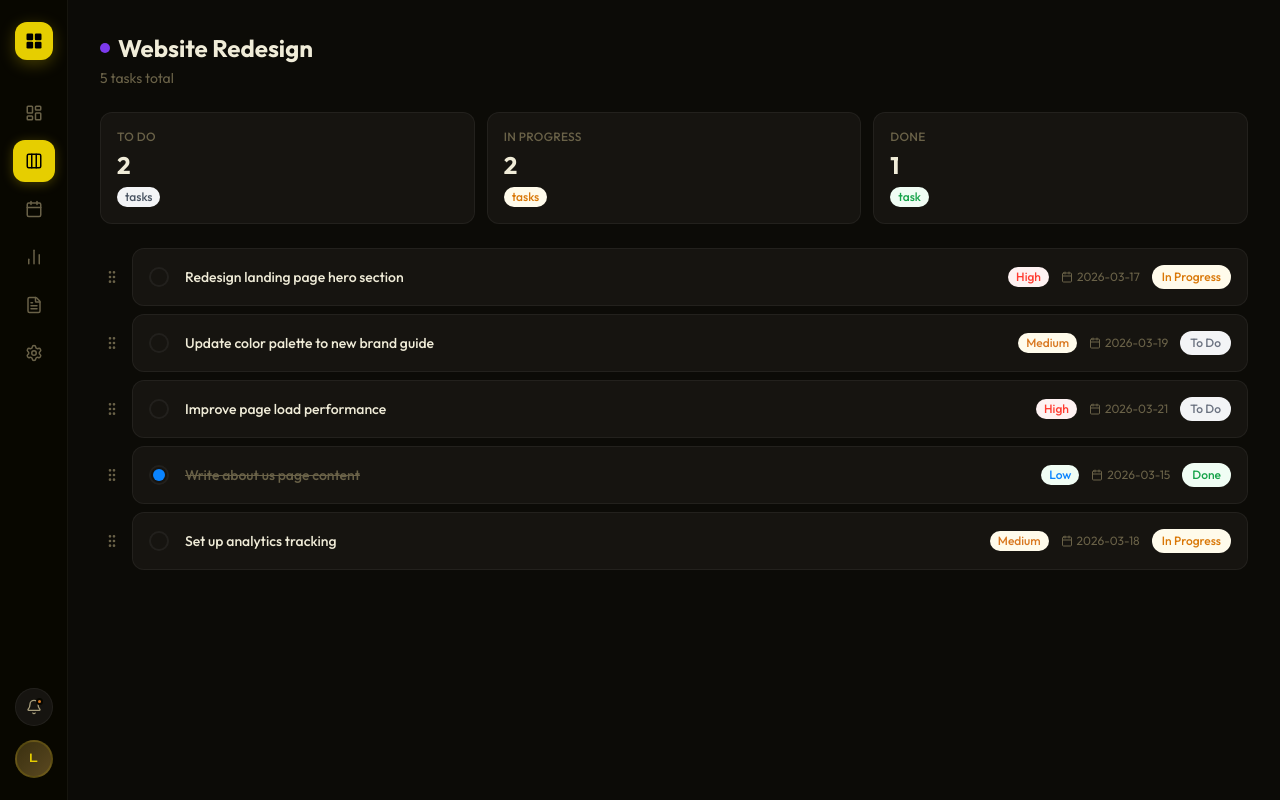
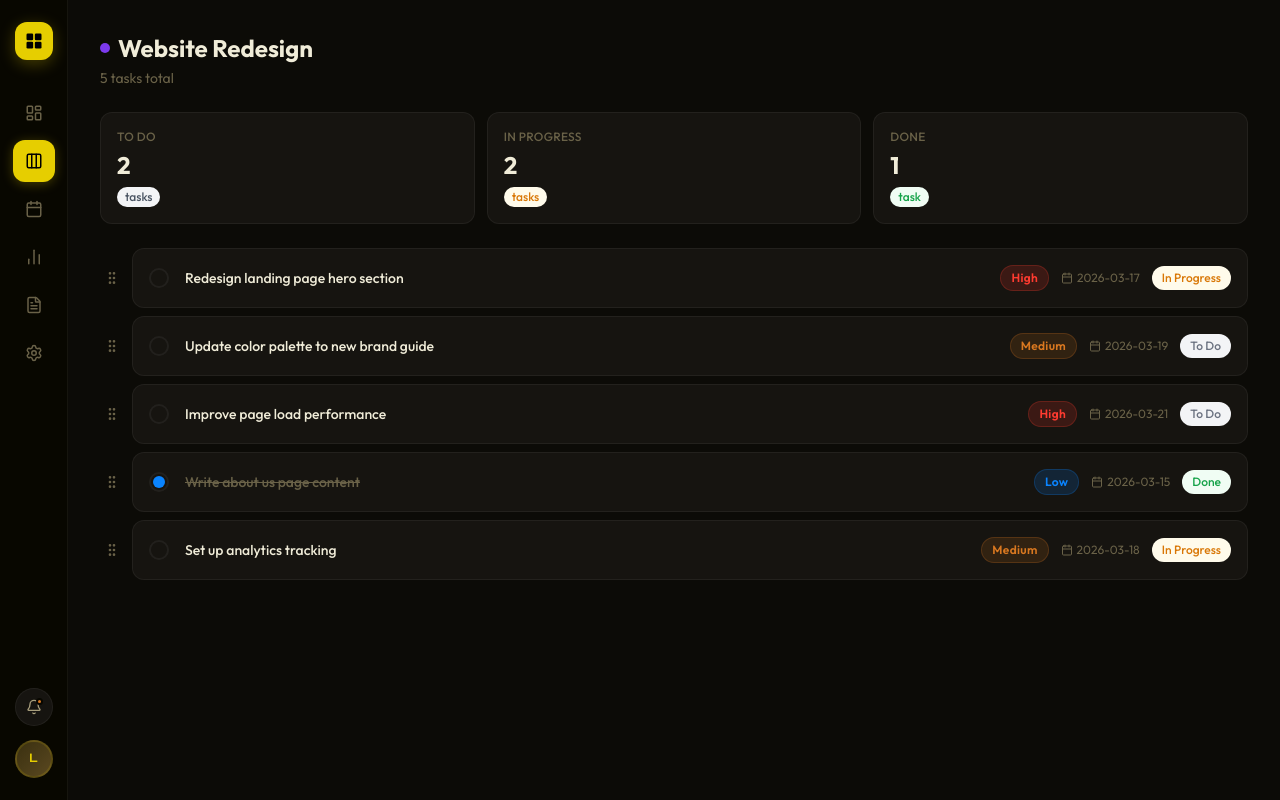
Before and after one commit to AgenticTI/arcsys-portfolio, a Next.js app in the folder saas-tarefas/: page /board/p1 in a window 1280 px wide. Built offline with nearby package versions, Linux system fonts and the light colour scheme.

Commit message:
feat(hazel): dark Avatar + Apple pill PriorityBadge

```diff
--- a/saas-tarefas/src/components/ui/Avatar.tsx
+++ b/saas-tarefas/src/components/ui/Avatar.tsx
@@ -4,12 +4,14 @@ type AvatarProps = {
 };
 
 export function Avatar({ initials, size = "md" }: AvatarProps) {
-  const sizeClass = size === "sm" ? "w-7 h-7 text-xs" : "w-9 h-9 text-sm";
+  const sizeClass = size === "sm"
+    ? "w-8 h-8 text-xs"
+    : "w-10 h-10 text-sm";
   return (
     <div
-      className={`${sizeClass} rounded-full bg-accent flex items-center justify-center text-white font-semibold flex-shrink-0`}
+      className={`${sizeClass} rounded-full bg-gradient-to-br from-[#3A3010] to-[#5A4820] border-2 border-accent-dim flex items-center justify-center font-display font-bold text-accent flex-shrink-0`}
     >
-      {initials}
+      {initials.toUpperCase()}
     </div>
   );
 }
--- a/saas-tarefas/src/components/ui/PriorityBadge.tsx
+++ b/saas-tarefas/src/components/ui/PriorityBadge.tsx
@@ -1,15 +1,24 @@
 import { Priority } from "@/data/mock";
 
 const priorityConfig: Record<Priority, { label: string; className: string }> = {
-  high: { label: "High", className: "bg-red-50 text-priority-high" },
-  medium: { label: "Medium", className: "bg-amber-50 text-priority-medium" },
-  low: { label: "Low", className: "bg-green-50 text-priority-low" },
+  high: {
+    label: "High",
+    className: "bg-[rgba(255,59,48,0.16)] text-accent-red border border-[rgba(255,59,48,0.22)]",
+  },
+  medium: {
+    label: "Medium",
+    className: "bg-accent-orange-dim text-accent-orange border border-[rgba(217,120,32,0.22)]",
+  },
+  low: {
+    label: "Low",
+    className: "bg-[rgba(10,132,255,0.16)] text-accent-blue border border-[rgba(10,132,255,0.22)]",
+  },
 };
 
 export function PriorityBadge({ priority }: { priority: Priority }) {
   const { label, className } = priorityConfig[priority];
   return (
-    <span className={`px-2 py-0.5 rounded-full text-xs font-medium ${className}`}>
+    <span className={`px-2.5 py-1 rounded-full text-xs font-semibold tracking-wide ${className}`}>
       {label}
     </span>
   );
```
